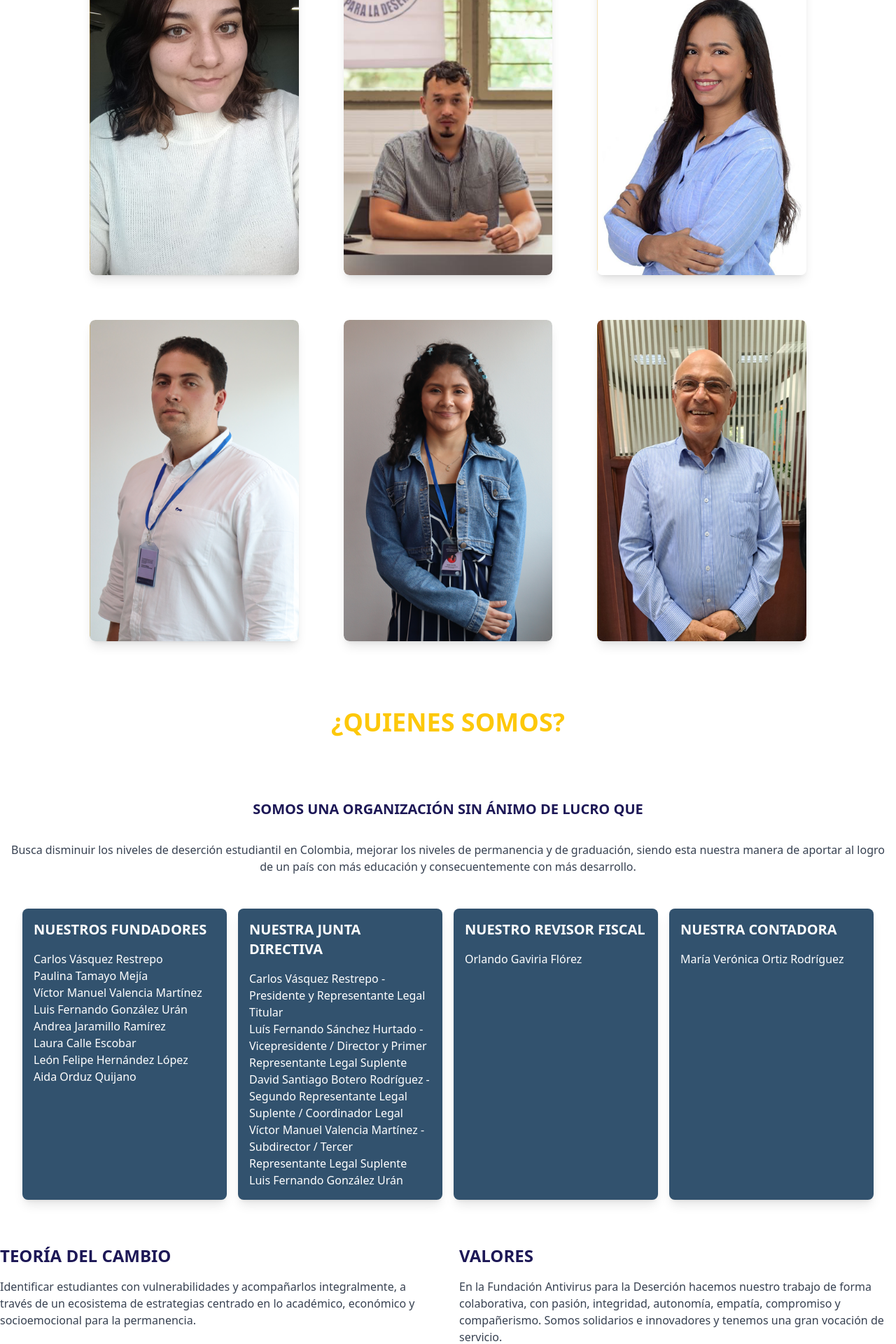
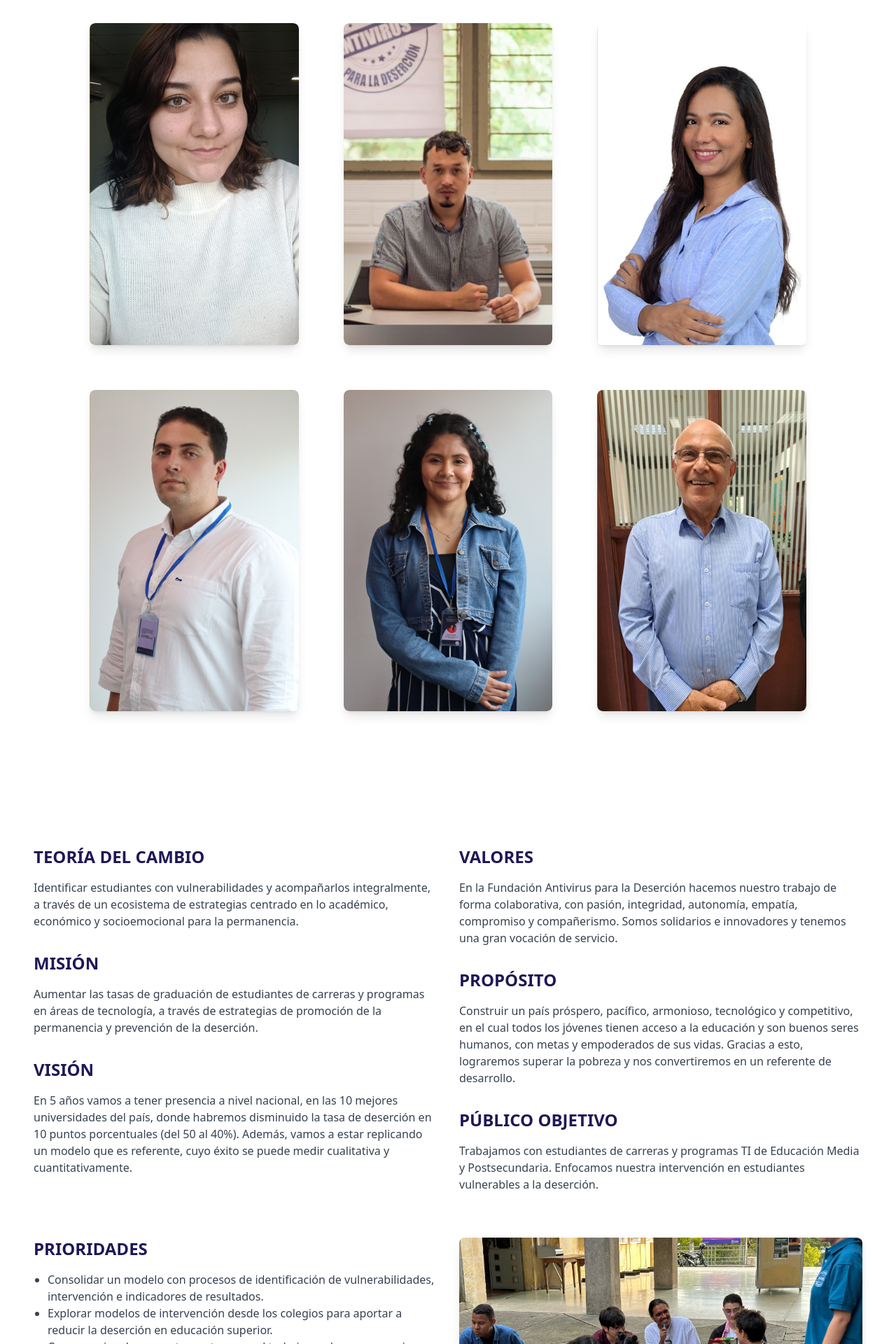
Before and after one commit to mcmendezm/FundacionAntivirus, an Angular app: page /ourteam in a window 1280 px wide. Shown: the part 880-2800 px from the top of the page at 70% size. Built offline with nearby package versions, Linux system fonts and the light colour scheme.

Commit message:
correction component ourteam

```diff
--- a/src/app/components/pages/ourteam/ourteam.component.html
+++ b/src/app/components/pages/ourteam/ourteam.component.html
@@ -1,3 +1,3 @@
-<app-team-section></app-team-section>
+
 <app-who-we-are></app-who-we-are>
 <app-values-section></app-values-section>
--- a/src/app/components/pages/ourteam/ourteamComponents/team-section/team-section.component.html
+++ b/src/app/components/pages/ourteam/ourteamComponents/team-section/team-section.component.html
@@ -1,9 +1,4 @@
-<section class="container mx-auto py-20 px-8">
-  <div>
-    <h1 class="mt-20 text-center text-4xl justify-center flex items-center mb-[90px] font-bold text-[#1D1856]">
-      SOBRE NUESTRO EQUIPO
-    </h1>
-  </div>
+<section class="container mx-auto px-8">
   <div class="flex flex-wrap justify-center">
     <div class="grid lg:grid-cols-3 md:grid-cols-2 grid-cols-1 gap-16 max-w-screen-lg">
       <app-team-card
--- a/src/app/components/pages/ourteam/ourteamComponents/values-section/values-section.component.html
+++ b/src/app/components/pages/ourteam/ourteamComponents/values-section/values-section.component.html
@@ -1,4 +1,4 @@
-<div class="grid grid-cols-1 md:grid-cols-2 gap-8 mb-8">
+<div class="grid grid-cols-1 md:grid-cols-2 gap-8 mb-8 px-12">
   <div class="column1">
       <div class="section mb-8">
           <h2 class="text-2xl font-bold text-[#1D1856] mb-4">TEORÍA DEL CAMBIO</h2>
@@ -42,7 +42,7 @@
   </div>
 </div>
 
-<div class="grid grid-cols-1 md:grid-cols-2 gap-8">
+<div class="grid grid-cols-1 md:grid-cols-2 gap-8 px-12">
   <div class="column1">
       <div class="section mb-8">
           <h2 class="text-2xl font-bold text-[#1D1856] mb-4">PRIORIDADES</h2>
--- a/src/app/components/pages/ourteam/ourteamComponents/who-we-are/who-we-are.component.html
+++ b/src/app/components/pages/ourteam/ourteamComponents/who-we-are/who-we-are.component.html
@@ -1,44 +1,16 @@
-<div class="container mx-auto p-4">
+<div class="container mx-auto p-4 py-40 ">
   <div>
-      <h1 class="text-center text-4xl justify-center flex items-center mb-[90px] font-bold text-[#FDC80A]">¿QUIENES SOMOS?</h1>
+      <h1 class="text-center text-4xl justify-center flex items-center mb-[50px] font-bold text-[#FDC80A]">¿QUIENES SOMOS?</h1>
   </div>
 
   <div class="grid grid-cols-1 md:grid-cols-1 gap-8 mb-8">
       <div class="column1 grid-cols-1 flex-wrap">
-          <h3 class="text-xl text-[#1D1856] font-bold font-semibold text-center">SOMOS UNA ORGANIZACIÓN SIN ÁNIMO DE LUCRO QUE</h3>
+          <h3 class="text-xl text-[#1D1856] font-semibold text-center">SOMOS UNA ORGANIZACIÓN SIN ÁNIMO DE LUCRO QUE</h3>
       </div>
       <div class="column1 grid-cols-2 flex-wrap text-center">
           <p class="text-gray-700">Busca disminuir los niveles de deserción estudiantil en Colombia, mejorar los niveles de permanencia y de graduación, siendo esta nuestra manera de aportar al logro de un país con más educación y consecuentemente con más desarrollo.</p>
       </div>
 
-      <div class="grid grid-cols-1 md:grid-cols-2 lg:grid-cols-4 gap-4 p-4 rounded-lg">
-          <div class="box p-4 bg-[#32526E] text-white rounded-lg shadow-lg">
-              <h2 class="text-xl font-bold mb-4">NUESTROS FUNDADORES</h2>
-              <p>Carlos Vásquez Restrepo</p>
-              <p>Paulina Tamayo Mejía</p>
-              <p>Víctor Manuel Valencia Martínez</p>
-              <p>Luis Fernando González Urán</p>
-              <p>Andrea Jaramillo Ramírez</p>
-              <p>Laura Calle Escobar</p>
-              <p>León Felipe Hernández López</p>
-              <p>Aida Orduz Quijano</p>
-          </div>
-          <div class="box p-4 bg-[#32526E] text-white rounded-lg shadow-lg">
-              <h2 class="text-xl font-bold mb-4">NUESTRA JUNTA DIRECTIVA</h2>
-              <p>Carlos Vásquez Restrepo - Presidente y Representante Legal Titular</p>
-              <p>Luís Fernando Sánchez Hurtado - Vicepresidente / Director y Primer Representante Legal Suplente</p>
-              <p>David Santiago Botero Rodríguez - Segundo Representante Legal Suplente / Coordinador Legal</p>
-              <p>Víctor Manuel Valencia Martínez - Subdirector / Tercer Representante Legal Suplente</p>
-              <p>Luis Fernando González Urán</p>
-          </div>
-          <div class="box p-4 bg-[#32526E] text-white rounded-lg shadow-lg">
-              <h2 class="text-xl font-bold mb-4">NUESTRO REVISOR FISCAL</h2>
-              <p>Orlando Gaviria Flórez</p>
-          </div>
-          <div class="box p-4 bg-[#32526E] text-white rounded-lg shadow-lg">
-              <h2 class="text-xl font-bold mb-4">NUESTRA CONTADORA</h2>
-              <p>María Verónica Ortiz Rodríguez</p>
-          </div>
-      </div>
+<app-team-section></app-team-section>
   </div>
 </div>
```
